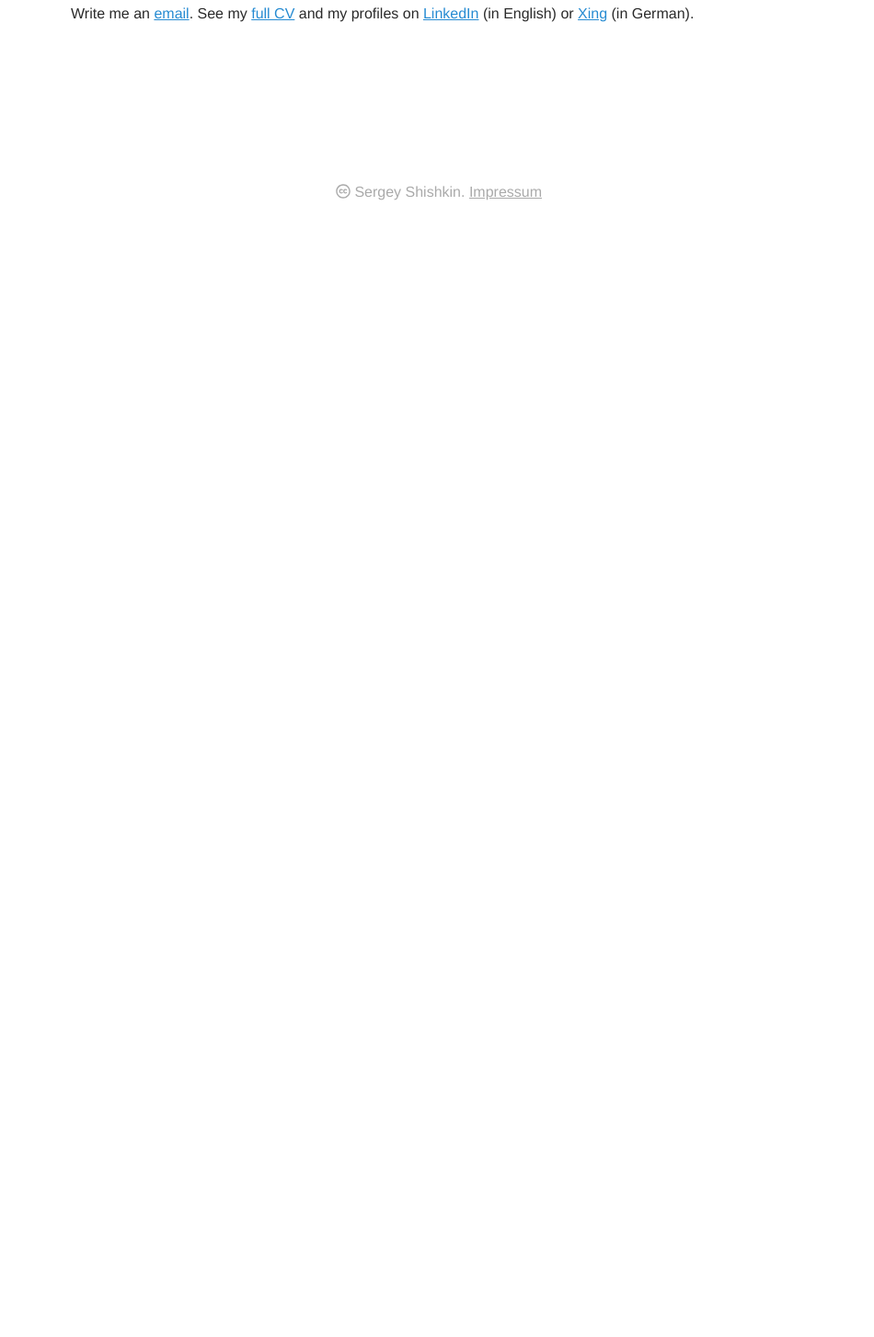
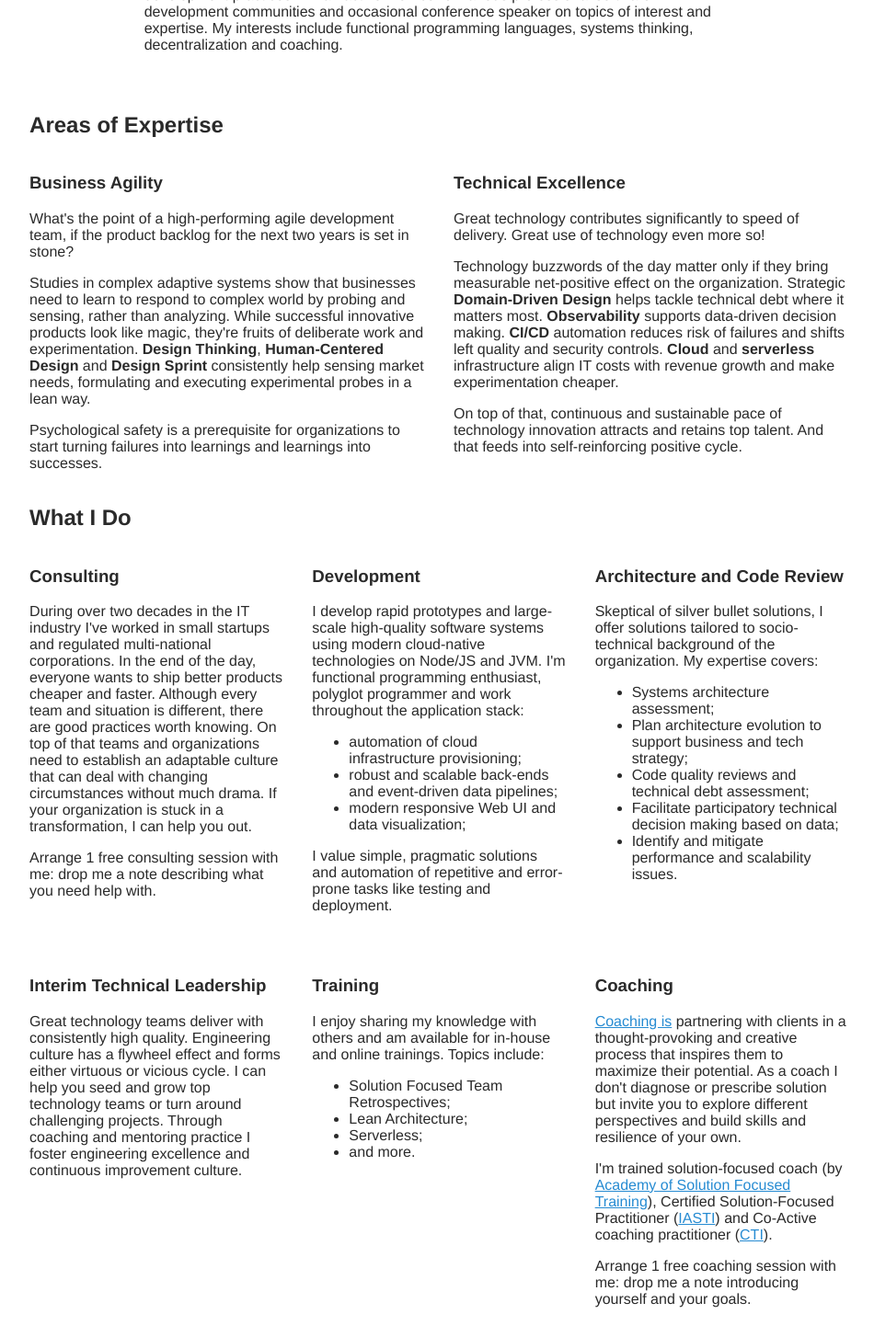
Before and after one commit to shishkin/shishkin-org, a Next.js app: page / in a window 1280 px wide. Shown: the part 280-1734 px from the top of the page at 92% size, without its empty margins (163-1113 px from the left). Before the commit the page ends 800 px from the top, so only its background shows below. Built offline with nearby package versions, Linux system fonts and the light colour scheme.

Commit message:
add index page content

```diff
--- a/assets/styles.css
+++ b/assets/styles.css
@@ -1,7 +1,7 @@
 body {
   font-family: "Helvetica Neue", "Helvetica", "Arial", sans-serif;
   padding: 0px;
-  max-width: 800px;
+  max-width: 100ch;
   margin: 0 auto;
   color: #2a2a2a;
   background: #fff;
@@ -67,3 +67,14 @@ footer a:active {
 svg.icon {
   vertical-align: -0.125em;
 }
+
+.preamble {
+  max-width: 72ch;
+  margin: 4em auto;
+}
+
+.blocks {
+  display: grid;
+  grid-template-columns: repeat(auto-fit, minmax(28ch, 1fr));
+  gap: 2em;
+}
--- a/pages/index.mdx
+++ b/pages/index.mdx
@@ -1,3 +1,5 @@
+<section className="preamble">
+
 # Sergey Shishkin
 
 ## Technical Consultant and Coach
@@ -11,5 +13,123 @@ and occasional conference speaker on topics of interest and expertise.
 My interests include functional programming languages, systems thinking,
 decentralization and coaching.
 
+</section>
+
+## Areas of Expertise
+
+<div className="blocks">
+<section>
+
+### Business Agility
+
+What's the point of a high-performing agile development team, if the product backlog for the next two years is set in stone?
+
+Studies in complex adaptive systems show that businesses need to learn to respond to complex world by probing and sensing, rather than analyzing.
+While successful innovative products look like magic, they're fruits of deliberate work and experimentation.
+**Design Thinking**, **Human-Centered Design** and **Design Sprint** consistently help sensing market needs, formulating and executing experimental probes in a lean way.
+
+Psychological safety is a prerequisite for organizations to start turning failures into learnings and learnings into successes.
+
+</section>
+<section>
+
+### Technical Excellence
+
+Great technology contributes significantly to speed of delivery.
+Great use of technology even more so!
+
+Technology buzzwords of the day matter only if they bring measurable net-positive effect on the organization.
+Strategic **Domain-Driven Design** helps tackle technical debt where it matters most.
+**Observability** supports data-driven decision making.
+**CI/CD** automation reduces risk of failures and shifts left quality and security controls.
+**Cloud** and **serverless** infrastructure align IT costs with revenue growth and make experimentation cheaper.
+
+On top of that, continuous and sustainable pace of technology innovation attracts and retains top talent.
+And that feeds into self-reinforcing positive cycle.
+
+</section>
+</div>
+
+## What I Do
+
+<div className="blocks">
+<section>
+
+### Consulting
+
+During over two decades in the IT industry I've worked in small startups and regulated multi-national corporations.
+In the end of the day, everyone wants to ship better products cheaper and faster.
+Although every team and situation is different, there are good practices worth knowing.
+On top of that teams and organizations need to establish an adaptable culture that can deal with changing circumstances without much drama.
+If your organization is stuck in a transformation, I can help you out.
+
+Arrange 1 free consulting session with me: drop me a note describing what you need help with.
+
+</section>
+<section>
+
+### Development
+
+I develop rapid prototypes and large-scale high-quality software systems using modern cloud-native technologies on Node/JS and JVM.
+I'm functional programming enthusiast, polyglot programmer and work throughout the application stack:
+
+- automation of cloud infrastructure provisioning;
+- robust and scalable back-ends and event-driven data pipelines;
+- modern responsive Web UI and data visualization;
+
+I value simple, pragmatic solutions and automation of repetitive and error-prone tasks like testing and deployment.
+
+</section>
+<section>
+
+### Architecture and Code Review
+
+Skeptical of silver bullet solutions, I offer solutions tailored to socio-technical background of the organization.
+My expertise covers:
+
+- Systems architecture assessment;
+- Plan architecture evolution to support business and tech strategy;
+- Code quality reviews and technical debt assessment;
+- Facilitate participatory technical decision making based on data;
+- Identify and mitigate performance and scalability issues.
+
+</section>
+<section>
+
+### Interim Technical Leadership
+
+Great technology teams deliver with consistently high quality.
+Engineering culture has a flywheel effect and forms either virtuous or vicious cycle.
+I can help you seed and grow top technology teams or turn around challenging projects.
+Through coaching and mentoring practice I foster engineering excellence and continuous improvement culture.
+
+</section>
+<section>
+
+### Training
+
+I enjoy sharing my knowledge with others and am available for in-house and online trainings.
+Topics include:
+
+- Solution Focused Team Retrospectives;
+- Lean Architecture;
+- Serverless;
+- and more.
+
+</section>
+<section>
+
+### Coaching
+
+[Coaching is](https://coachingfederation.org/about) partnering with clients in a thought-provoking and creative process that inspires them to maximize their potential.
+As a coach I don't diagnose or prescribe solution but invite you to explore different perspectives and build skills and resilience of your own.
+
+I'm trained solution-focused coach (by [Academy of Solution Focused Training](http://www.sf-academy.com)), Certified Solution-Focused Practitioner ([IASTI](http://www.iasti.org/)) and Co-Active coaching practitioner ([CTI](https://coactive.com/)).
+
+Arrange 1 free coaching session with me: drop me a note introducing yourself and your goals.
+
+</section>
+</div>
+
 Write me an [email](mailto:sergey@shishkin.org?subject=Contact%20via%20website).
 See my [full CV](/CV) and my profiles on [LinkedIn](https://www.linkedin.com/in/serega) (in English) or [Xing](https://xing.com/profile/Sergey_Shishkin2) (in German).
```
